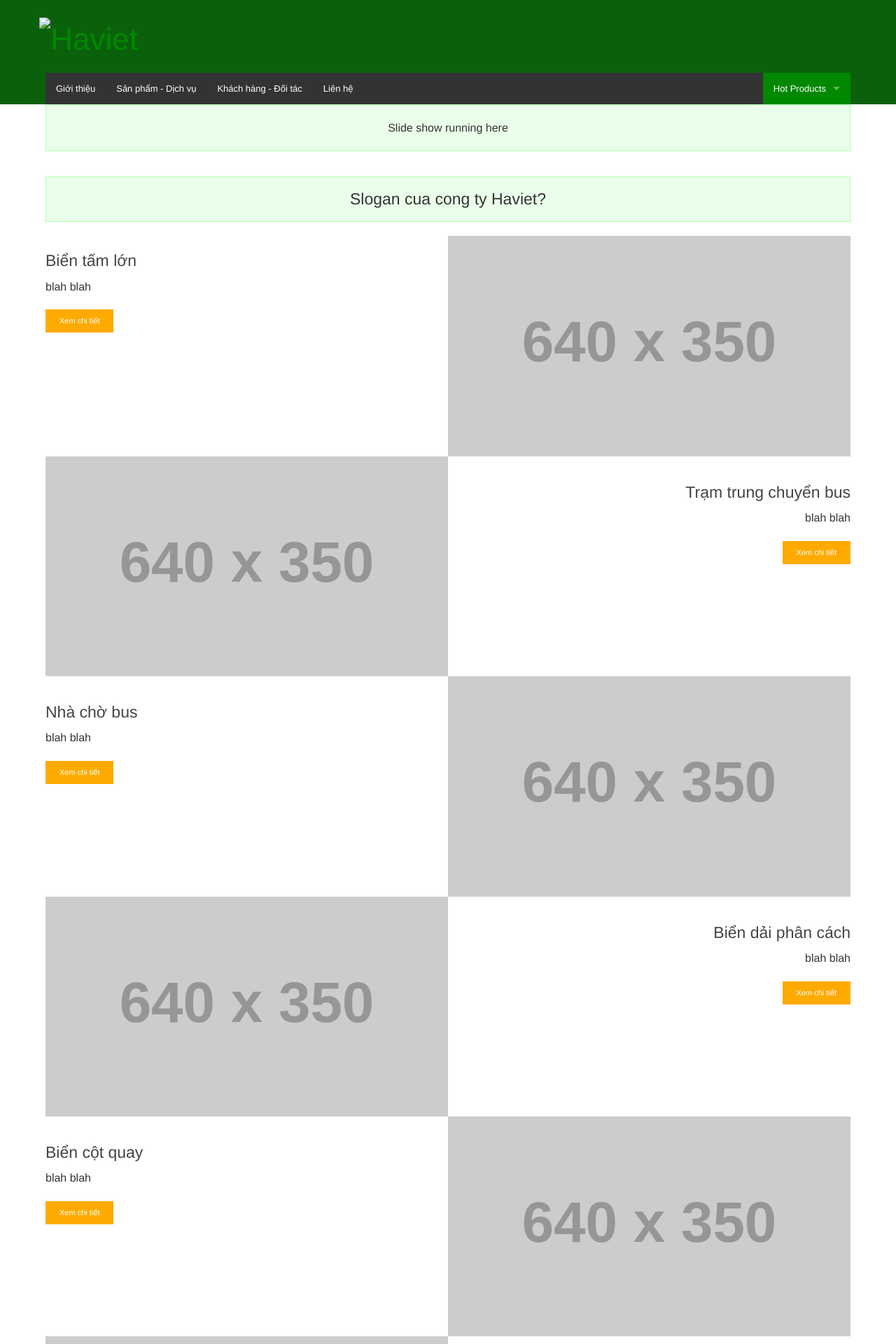
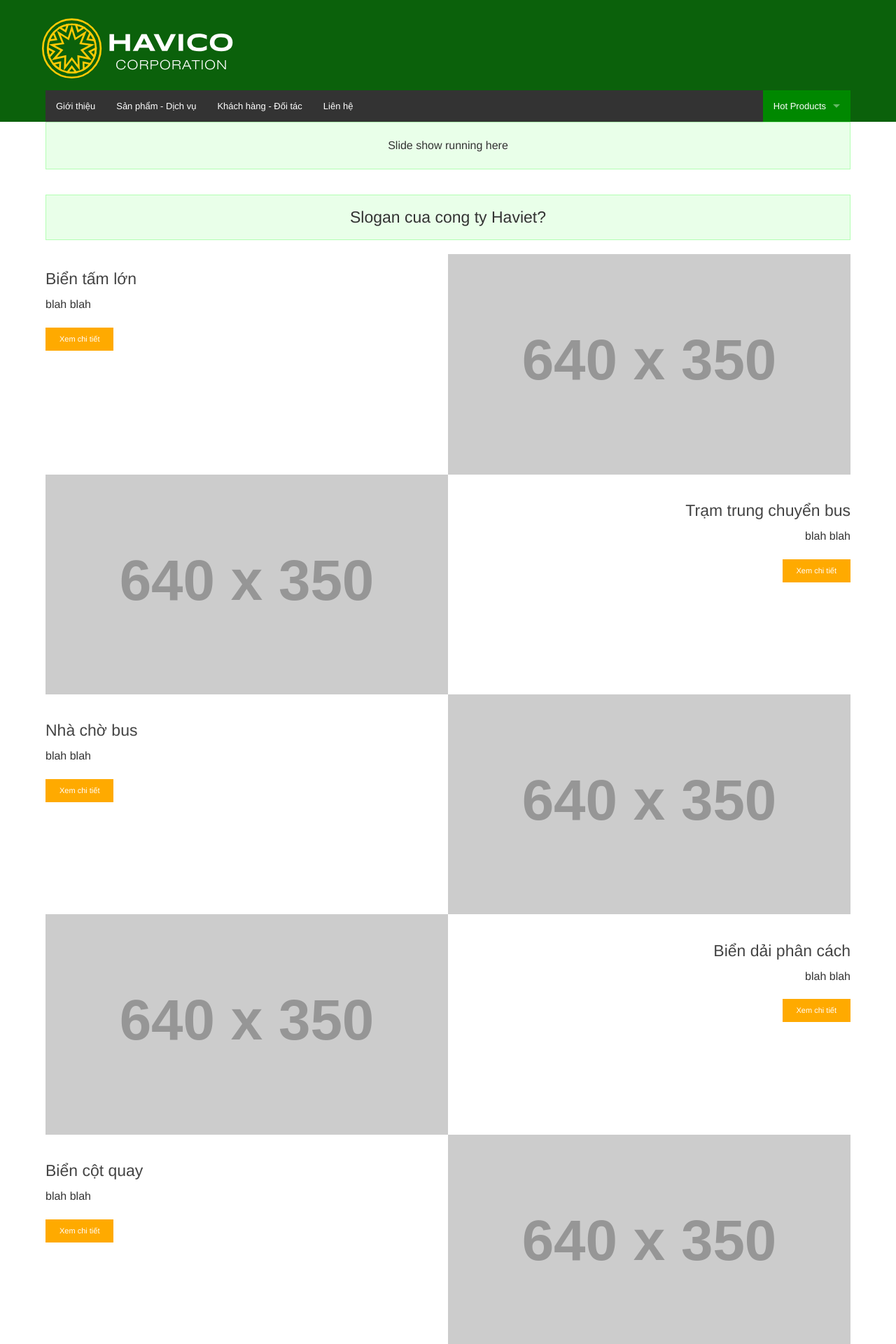
Before and after one commit to haviet/static-on-foundation, a Jekyll site: the page built from index.html, in a window 1280 px wide. Shown: the top 1920 px of the page at 70% size. Built offline with Jekyll 4.4.1, drawn with Linux system fonts in a browser that asks for light colours; nearby versions of some CDN libraries.

Commit message:
Update header.html

```diff
--- a/_includes/header.html
+++ b/_includes/header.html
@@ -2,7 +2,7 @@
 
 <div class="row">
 	<div class="columns">
-  		<h1><a class="site-title" href="{{ site.baseurl }}/"><img src="{{ site.baseurl }}/sdk-img/logohv-full.svg" alt="{{ site.title }}"/></a></h1>
+  		<h1><a class="site-title" href="{{ site.baseurl }}/"><img src="{{ site.baseurl }}/{{ site.imgs }}/logohv-full.svg" alt="{{ site.title }}"/></a></h1>
   	</div>
 </div>
 
```
